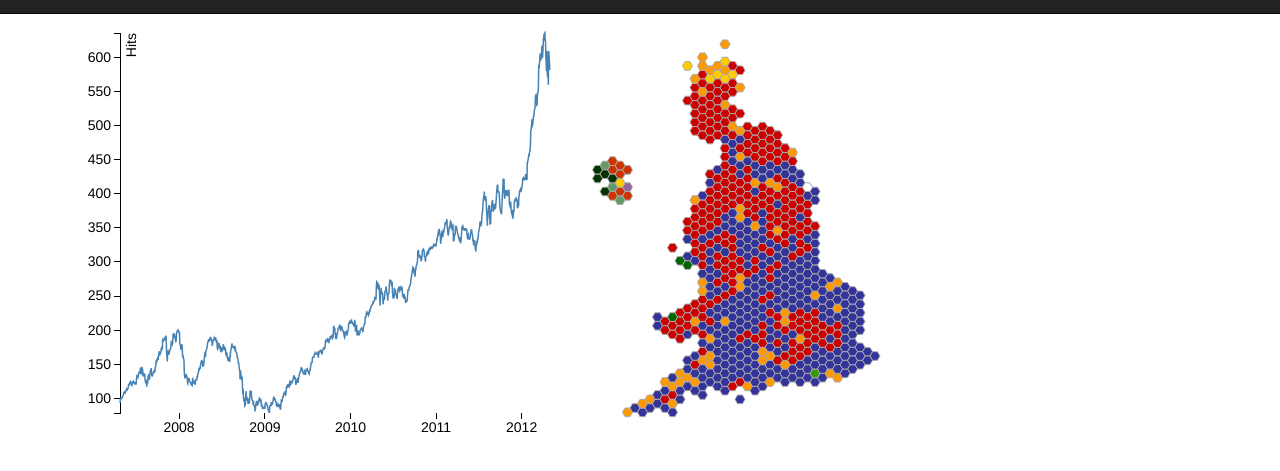
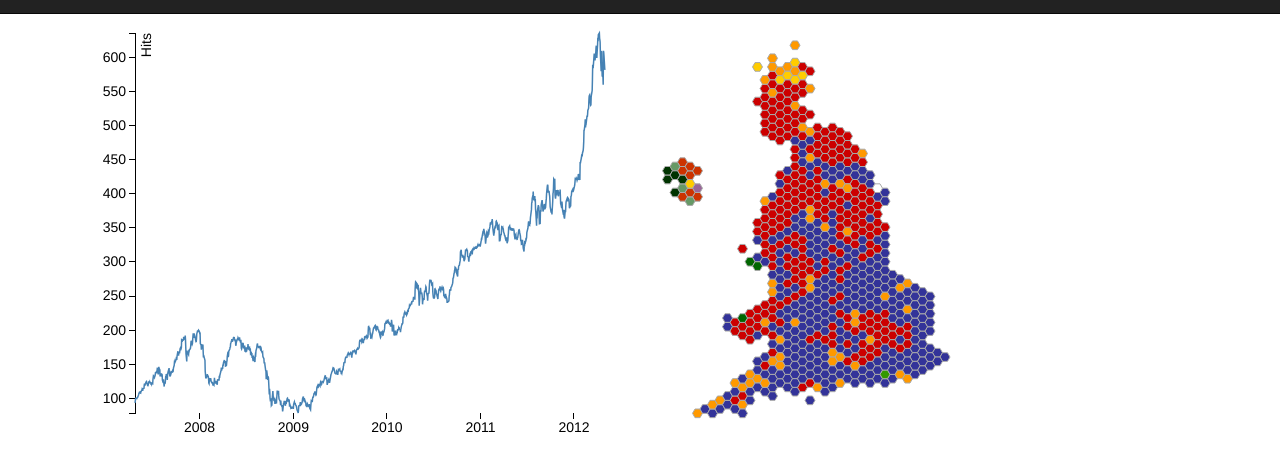
Before and after one commit to pebblecode/adOn-viz, a website: page app/public/index.html in a window 1280 px wide. Shown: the part 37-508 px from the top of the page. Drawn offline with nearby package versions, Linux system fonts and the light colour scheme.

Commit message:
Make hits over time graph dependent on html sizes.

```diff
--- a/app/public/index.html
+++ b/app/public/index.html
@@ -27,6 +27,9 @@
 
     <div id="main" class="container">
 
+      <div class="hits-over-time col-xs-6"></div>
+      <div class="hits-location col-xs-6"></div>
+
     </div><!-- /.container -->
 
     <script src="//ajax.googleapis.com/ajax/libs/jquery/1.10.1/jquery.min.js"></script>
--- a/app/public/js/main.js
+++ b/app/public/js/main.js
@@ -2,10 +2,13 @@
 (function (){
   'use strict';
 
+  var graphSelector = ".hits-over-time";
+  var graphEl = $(graphSelector);
+
   var init = function() {
     var dataUrl = "data/time-data.tsv";
 
-    var fullWidth = 500;
+    var fullWidth = graphEl.width();
     var fullHeight = 430;
     var margin = {
       top: 20,
@@ -40,7 +43,7 @@
         .x(function(d) { return x(d.date); })
         .y(function(d) { return y(d.close); });
 
-    var svg = d3.select("#main").append("svg")
+    var svg = d3.select(graphSelector).append("svg")
         .attr("width", width + margin.left + margin.right)
         .attr("height", height + margin.top + margin.bottom)
       .append("g")
```
